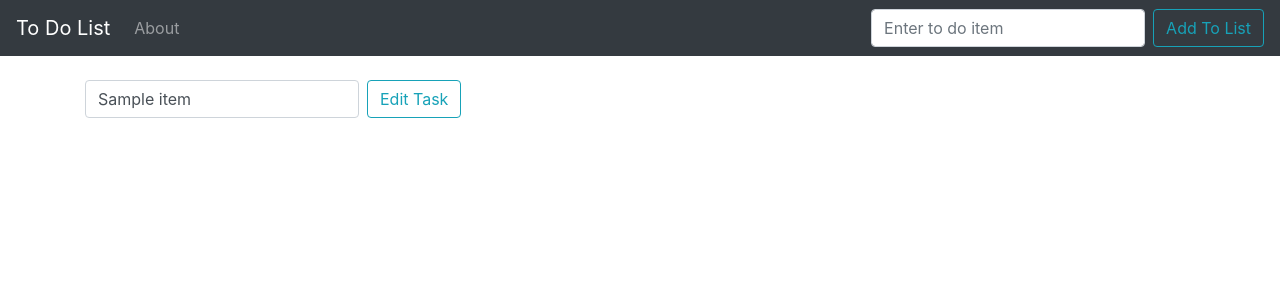
After one commit to shakib500/to_do_application, a Django app: template to_do_list/templates/edit.html in a window 1280 px wide. The commit adds this page. Shown: the top 300 px of the page. Run offline with Django 3.2, Linux system fonts and the light colour scheme; the template is opened without the code that fills it: most values are stand-ins (such as "Sample title", 1, 10 or a date in 2020); some libraries are stand-ins or nearby versions.

Commit message:
working on editing the task function

```diff
--- /dev/null
+++ b/to_do_list/templates/edit.html
@@ -0,0 +1,19 @@
+{% extends 'base.html' %}
+
+<title>{% block title %} To Do List | Edit Item {% endblock %}</title>
+
+{% block content %}
+
+ {% if item %}
+
+    <form class="form-inline my-2 my-lg-0" method="POST">
+      {% csrf_token %}
+      <input class="form-control mr-sm-2" type="search" name="item" value="{{ item.item }}" placeholder={{ item.item }} aria-label="Search" >
+      <input type="hidden" name="completed" value="{{ item.completed }}">
+      <button class="btn btn-outline-info my-2 my-sm-0" type="submit">Edit Task</button>
+    </form>
+
+ {% endif %}
+
+
+{% endblock %}
--- a/to_do_list/templates/home.html
+++ b/to_do_list/templates/home.html
@@ -19,13 +19,13 @@
   {% for items in all_items %}
     {% if items.completed %}
       <tr class="table-success">
-        <th class="striker"><center> {{ items.item }} </center></th>
+        <th class="striker"><a href="{% url 'edit' items.id %}"><center> {{ items.item }} </center></a></th>
         <th><center><a href="{% url 'pending' items.id %}">Pending</a></center></th>
         <th><center><a href="{% url 'delete' items.id %}">Delete</a></center></th>
       </tr>
     {% else %}
       <tr class="table-primary">
-        <th><center> {{ items.item }} </center></th>
+        <th><center><a href="{% url 'edit' items.id %}"><center> {{ items.item }} </center></a></th>
         <th><center><a href="{% url 'done' items.id %}">Done</a></center></th>
         <th><center><a href="{% url 'delete' items.id %}">Delete</a></center></th>
       </tr>
--- a/to_do_list/url.py
+++ b/to_do_list/url.py
@@ -7,4 +7,5 @@ urlpatterns = [
      path('delete/<list_id>', views.delete, name='delete'),
      path('done/<list_id>', views.done, name='done'),
      path('pending/<list_id>', views.pending, name='pending'),
+     path('edit/<list_id>', views.edit, name='edit'),
 ]
```
Also changed, not shown: to_do_list/views.py (+13 -0 lines), db.sqlite3.
